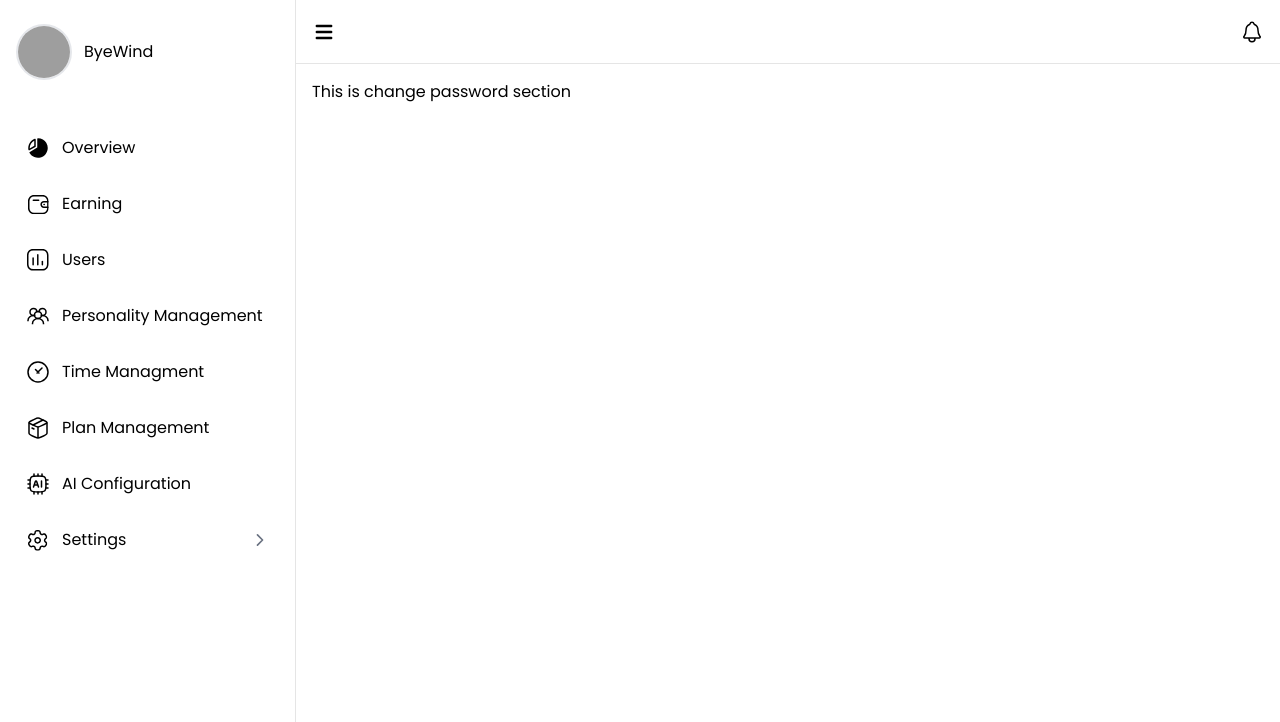
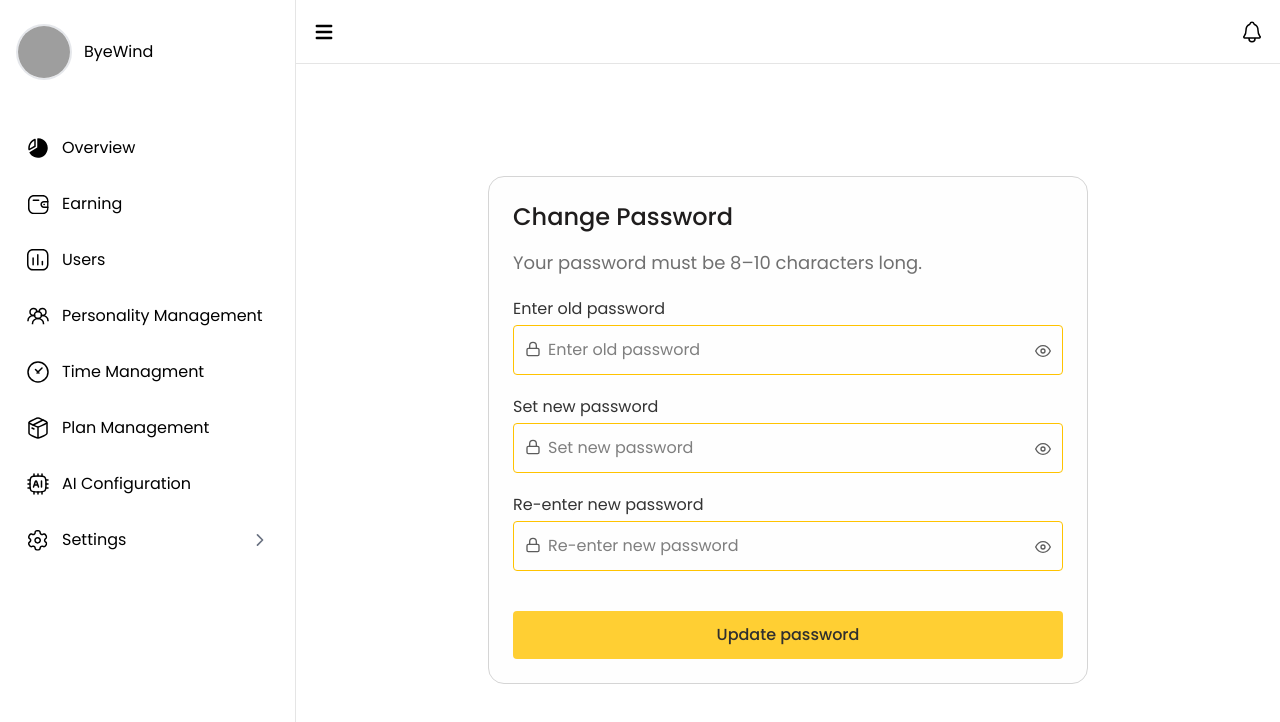
Before and after one commit to shariful962/vocality, a React (Vite) app: page /settings/changepassword in a window 1280 px wide. Shown: the top 722 px of the page. Built offline with nearby package versions, Linux system fonts and the light colour scheme; grey boxes are pictures that could not be loaded.

Commit message:
change password done

```diff
--- a/src/index.css
+++ b/src/index.css
@@ -21,7 +21,6 @@
   --color-GrayClr1: #D5D5D5;
   --color-Primary: #FFC300;
   --color-textClr: #575757;
-  --font-Poppins: 'Poppins', sans-serif;
   --shadow-custom: 0px 2px 8px 0px rgba(0, 0, 0, 0.10);
 }
 
@@ -53,6 +52,9 @@
 .form-control {
   @apply w-full border border-[#E0E0E0] rounded px-3 py-3 outline-none ;
 }
+.form-control1 {
+  @apply w-full border border-Primary rounded px-3 py-3 outline-none ;
+}
 
 /* .form-control {
   @apply w-full border outline-none rounded px-3 py-3 ;
--- a/src/pages/change password/ChangePass.jsx
+++ b/src/pages/change password/ChangePass.jsx
@@ -1,11 +1,165 @@
-import React from 'react'
+import React, { useState } from "react";
+import { IoArrowBack } from "react-icons/io5";
+import { useNavigate } from "react-router";
+import { FiEye, FiEyeOff } from "react-icons/fi";
+import { FiLock } from "react-icons/fi";
 
 const ChangePass = () => {
+  const navigate = useNavigate()
+  const [formData, setFormData] = useState({
+    oldPassword: "",
+    newPassword: "",
+    confirmPassword: "",
+  });
+
+  const [showPassword, setShowPassword] = useState({
+    old: false,
+    new: false,
+    confirm: false,
+  });
+  const [errorMsg, setErrorMsg] = useState("")
+
+  const handleChange = (e) => {
+    const { name, value } = e.target;
+    setFormData((prev) => ({ ...prev, [name]: value }));
+    setErrorMsg("")
+  };
+
+  const handleSubmit = (e) => {
+    e.preventDefault();
+    const { oldPassword, newPassword, confirmPassword } = formData;
+
+    if (newPassword.length < 8 || newPassword.length > 10) {
+      setErrorMsg("Password must be 8–10 characters long.");
+      return;
+    }
+
+    if (newPassword !== confirmPassword) {
+      setErrorMsg("New passwords do not match!");
+      return;
+    }
+
+    // You can call your backend API here
+    console.log("Password updated:", formData);
+    navigate('/settings');
+  };
+
   return (
-    <div>
-      This is change password section
+    <div className="flex justify-center items-center h-[calc(100vh-100px)]">
+      <div className="authContainer">
+        <div className="flex items-center mb-4">
+          {/* <IoArrowBack className="text-xl mr-2 cursor-pointer" onClick={()=>navigate('/settings')} /> */}
+          <h2 className="text-2xl text-[#1F1D1D] font-medium">Change Password</h2>
+        </div>
+
+        <p className="text-lg text-[#707070] mb-5">
+          Your password must be 8–10 characters long.
+        </p>
+
+        <form onSubmit={handleSubmit} className="space-y-5">
+          {/* Old Password */}
+          <div>
+            <label className="block  text-dark2 mb-1">
+              Enter old password
+            </label>
+            <div className="relative">
+             {!formData.oldPassword && (
+                <FiLock className="absolute left-3 top-4 text-[#5C5C5C]" />
+              )}
+              <input
+                type={showPassword.old ? "text" : "password"}
+                name="oldPassword"
+                value={formData.oldPassword}
+                onChange={handleChange}
+                placeholder="Enter old password"
+                className="form-control1 placeholder:pl-5.5 pl-12"
+
+              />
+              <span
+                className="absolute right-3 top-4.5 text-[#5C5C5C] cursor-pointer"
+                onClick={() =>
+                  setShowPassword((prev) => ({ ...prev, old: !prev.old }))
+                }
+              >
+                {showPassword.old ? <FiEyeOff /> : <FiEye />}
+              </span>
+            </div>
+          </div>
+
+          {/* New Password */}
+          <div>
+            <label className="block  text-dark2 mb-1">
+              Set new password
+            </label>
+            <div className="relative">
+               {!formData.newPassword && (
+                <FiLock className="absolute left-3 top-4 text-[#5C5C5C]" />
+              )}
+              <input
+                type={showPassword.new ? "text" : "password"}
+                name="newPassword"
+                value={formData.newPassword}
+                onChange={handleChange}
+                placeholder="Set new password"
+                className="form-control1 placeholder:pl-5.5"
+              />
+              <span
+                className="absolute right-3 top-4.5 text-[#5C5C5C] cursor-pointer"
+                onClick={() =>
+                  setShowPassword((prev) => ({ ...prev, new: !prev.new }))
+                }
+              >
+                {showPassword.new ? <FiEyeOff /> : <FiEye />}
+              </span>
+            </div>
+          </div>
+
+          {/* Confirm Password */}
+          <div>
+            <label className="block  text-dark2 mb-1">
+              Re-enter new password
+            </label>
+            <div className="relative">
+               {!formData.confirmPassword && (
+                <FiLock className="absolute left-3 top-4 text-[#5C5C5C]" />
+              )}
+              <input
+                type={showPassword.confirm ? "text" : "password"}
+                name="confirmPassword"
+                value={formData.confirmPassword}
+                onChange={handleChange}
+                placeholder="Re-enter new password"
+                className="form-control1 placeholder:pl-5.5"
+              />
+              <span
+                className="absolute right-3 top-4.5 text-[#5C5C5C] cursor-pointer"
+                onClick={() =>
+                  setShowPassword((prev) => ({
+                    ...prev,
+                    confirm: !prev.confirm,
+                  }))
+                }
+              >
+                {showPassword.confirm ? <FiEyeOff /> : <FiEye />}
+              </span>
+            </div>
+          </div>
+
+
+
+          <button
+            type="submit"
+            className="mt-5  w-full bg-Primary/80 font-medium text-[#2F2F2F] py-3 rounded cursor-pointer transition-colors duration-300 hover:bg-Primary"
+          >
+            Update password
+          </button>
+          {errorMsg && (
+            <p className="text-red-500 text-sm mt-[-10px]">{errorMsg}</p>
+          )}
+        </form>
+      </div>
     </div>
-  )
-}
+  );
+};
 
-export default ChangePass
+export default ChangePass;
```
